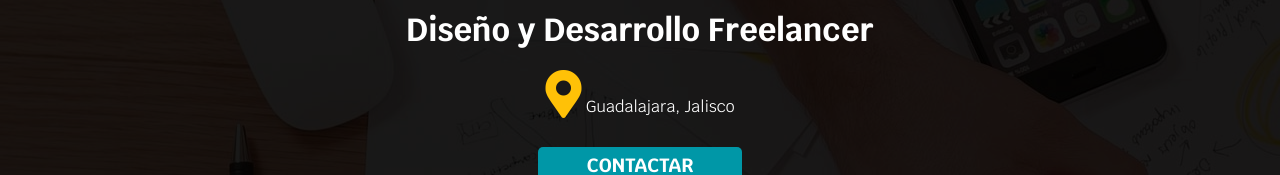
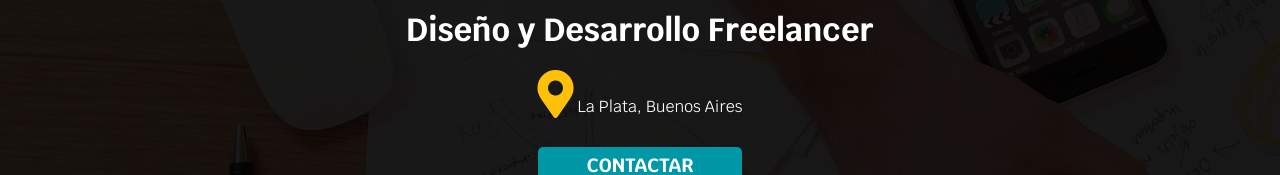
Before and after one commit to juliandelsanto/freelancer-page, a plain HTML site: page index.html in a window 1280 px wide. Shown: the part 179-354 px from the top of the page. Drawn offline with Linux system fonts and the light colour scheme.

Commit message:
Update index.html

```diff
--- a/index.html
+++ b/index.html
@@ -25,7 +25,7 @@
     <div class="hero">
         <div class="contenido-hero">
             <h1>Diseño y Desarrollo Freelancer</h1>
-            <p><i class="fas fa-map-marker-alt"></i> Guadalajara, Jalisco</p>
+            <p><i class="fas fa-map-marker-alt"></i> La Plata, Buenos Aires</p>
 
             <a class="boton" href="#contacto">Contactar</a>
         </div>
```
